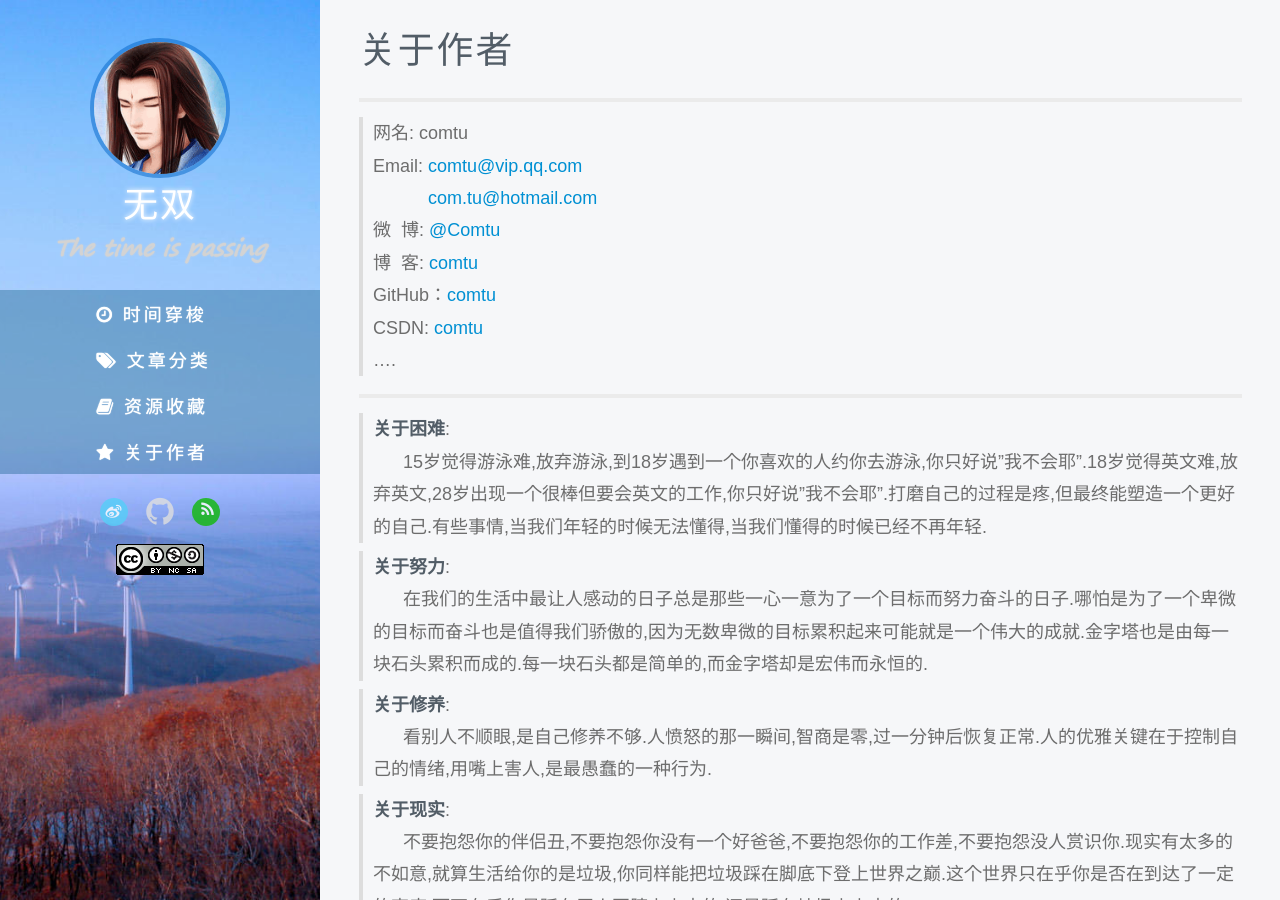
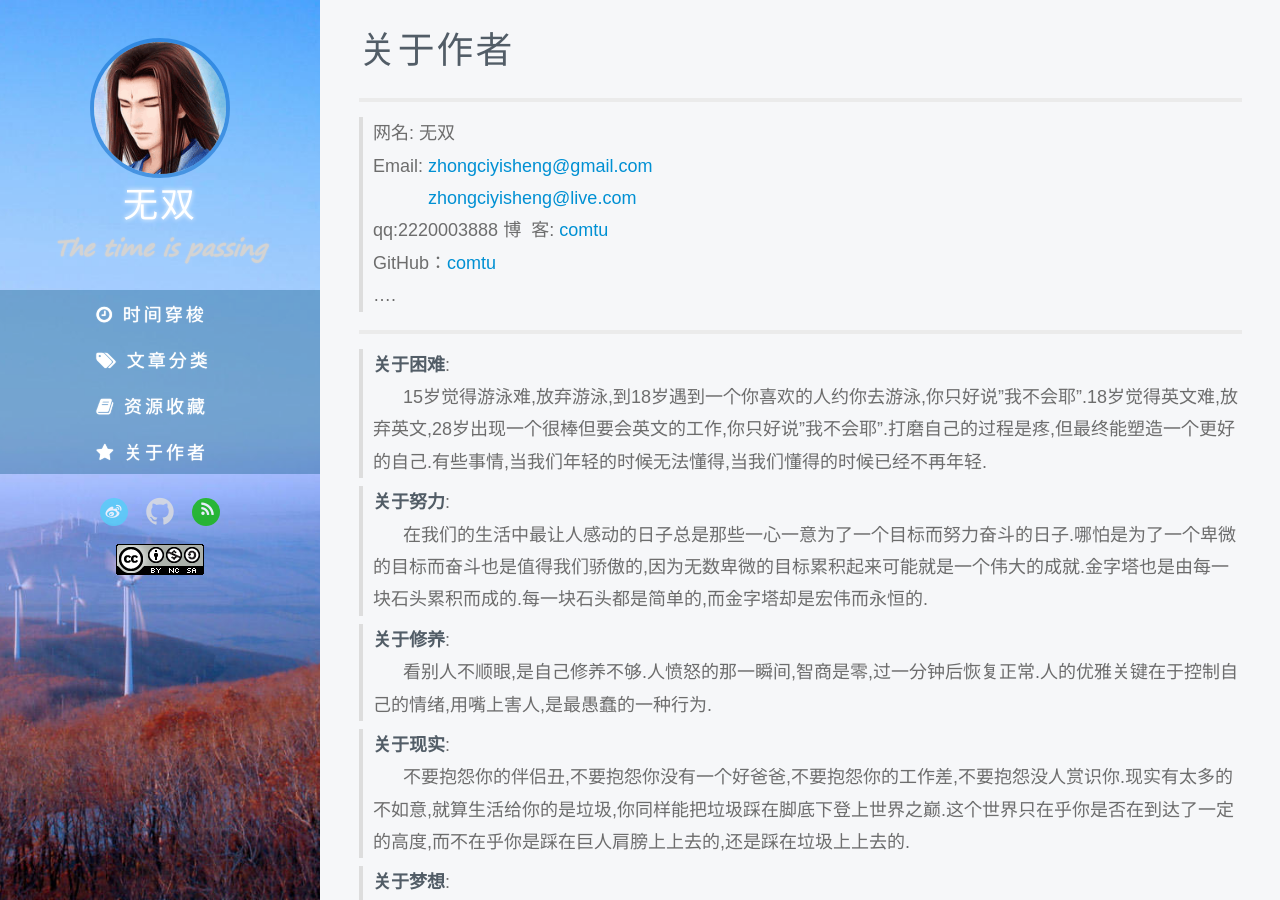
Before and after one commit to wu-shuang/wu-shuang.github.io, a Jekyll site: the page built from page/about.md, in a window 1280 px wide and 900 px high. Built offline with Jekyll 4.4.1, drawn with Linux system fonts in a browser that asks for light colours; some web fonts are replaced; comment, search, counter and statistics services are not loaded.

Commit message:
no message

```diff
--- a/page/about.md
+++ b/page/about.md
@@ -29,13 +29,12 @@ blockquote p {
 
 
 
-> 网名: comtu
-> Email: <a href="mailto:comtu@vip.qq.com">comtu@vip.qq.com</a><br />
-&nbsp;&nbsp;&nbsp;&nbsp;&nbsp;&nbsp;&nbsp;&nbsp;&nbsp;&nbsp;&nbsp;<a href="mailto:com.tu@hotmail.com">com.tu@hotmail.com</a>
-> 微&nbsp;&nbsp;博: <a href="http://weibo.com/comtu">@Comtu</a>
-> 博&nbsp;&nbsp;客: <a href="http://comtu.github.io/">comtu</a>
-> GitHub：[comtu](https://github.com/comtu)
-> CSDN: [comtu](http://my.csdn.net/comtu)
+> 网名: 无双
+> Email: <a href="mailto:zhongciyisheng@gmail.com">zhongciyisheng@gmail.com</a><br />
+&nbsp;&nbsp;&nbsp;&nbsp;&nbsp;&nbsp;&nbsp;&nbsp;&nbsp;&nbsp;&nbsp;<a href="mailto:zhongciyisheng@live.com">zhongciyisheng@live.com</a>
+> qq:2220003888
+> 博&nbsp;&nbsp;客: <a href="http://wu-shuang.github.io/">comtu</a>
+> GitHub：[comtu](https://github.com/wu-shuang)
 > ....
 
 ---
```
